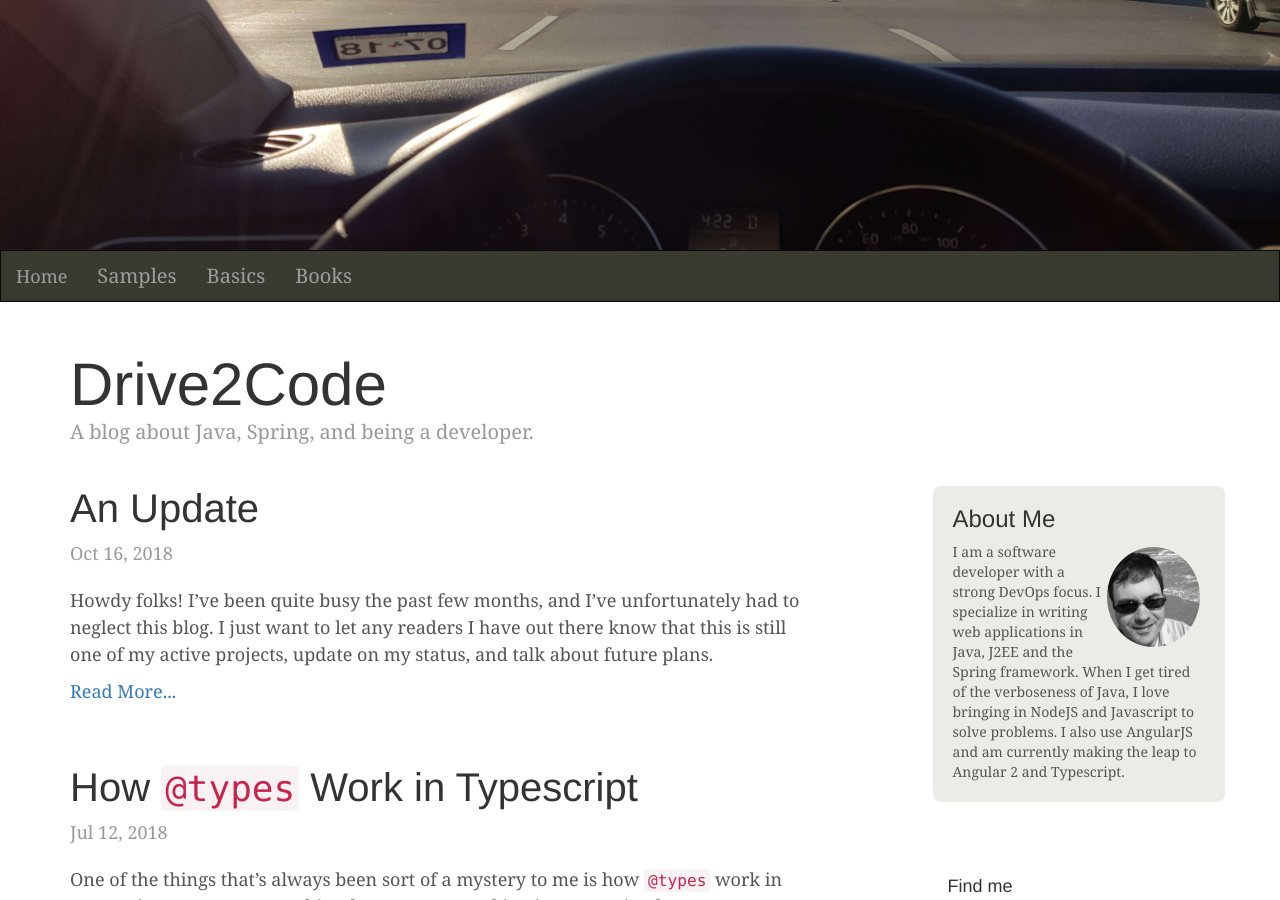
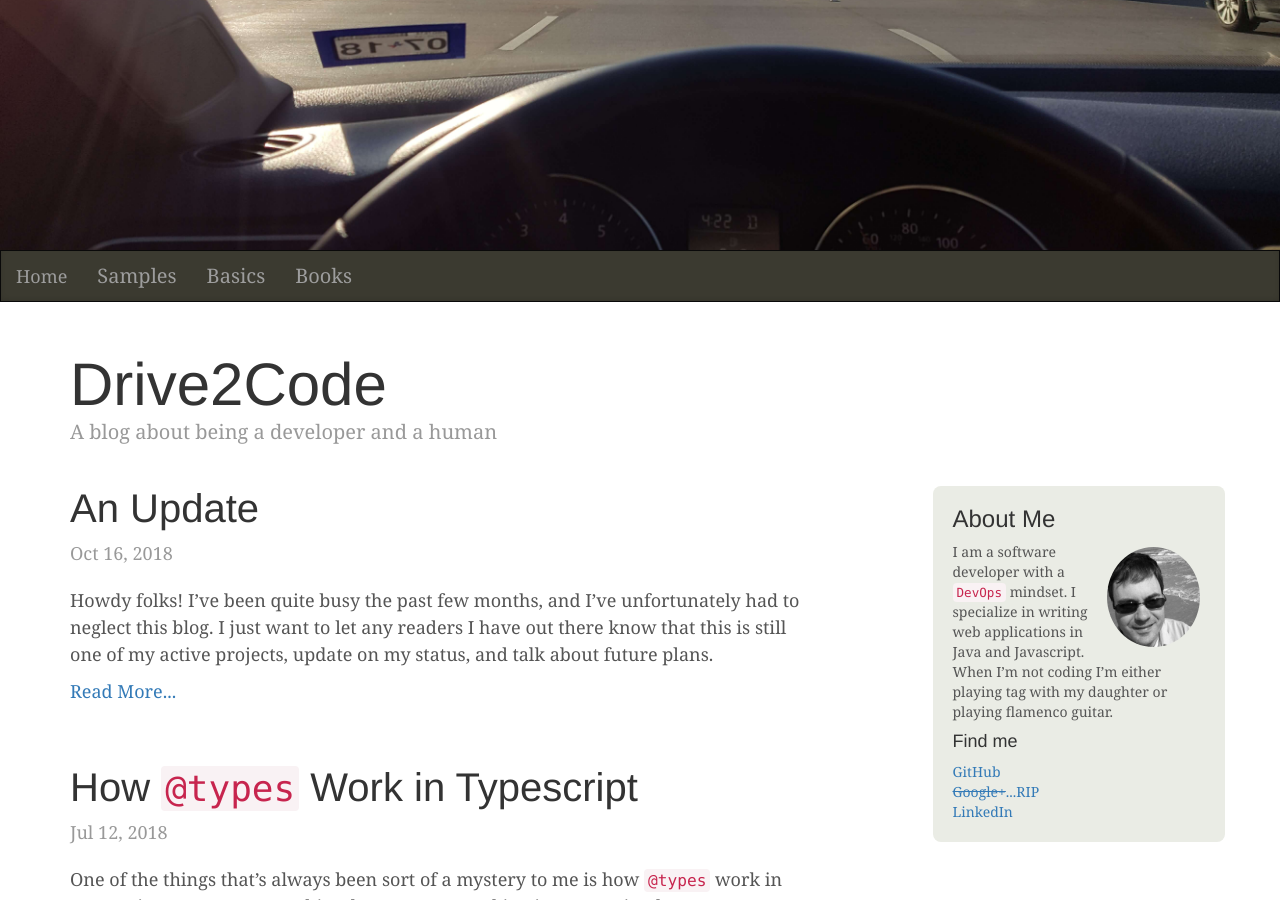
Before and after one commit to chasefranks/chasefranks.github.io, a Jekyll site: the page built from index.html, in a window 1280 px wide and 900 px high. Built offline with Jekyll 4.4.1, drawn with Linux system fonts in a browser that asks for light colours; the list of posts is cut into pages by our own code.

Commit message:
update blog subtitle in _config.yml and about me

```diff
--- a/_config.yml
+++ b/_config.yml
@@ -9,7 +9,7 @@
 title: Drive2Code
 email: clf112358@gmail.com
 description: > # this means to ignore newlines until "baseurl:"
-  A blog about Java, Spring, and being a developer.
+  A blog about being a developer and a human
 baseurl: "" # the subpath of your site, e.g. /blog
 url: "http://chasefranks.github.io" # the base hostname & protocol for your site
 github_username:  chasefranks
--- a/index.html
+++ b/index.html
@@ -1,7 +1,7 @@
 ---
 layout: default
 aboutMe: >
-  I am a software developer with a strong DevOps focus. I specialize in writing web applications in Java, J2EE and the Spring framework. When I get tired of the verboseness of Java, I love bringing in NodeJS and Javascript to solve problems. I also use AngularJS and am currently making the leap to Angular 2 and Typescript.
+  I am a software developer with a `DevOps` mindset. I specialize in writing web applications in Java and Javascript. When I'm not coding I'm either playing tag with my daughter or playing flamenco guitar.
 ---
 <div class="row">
 
@@ -39,8 +39,14 @@ aboutMe: >
       <h3>About Me</h3>
       <span><img class="img-circle" src="/images/profile.jpg" alt="Chase profile pic" /></span>
       <p>
-        {{ page.aboutMe }}
+        {{ page.aboutMe | markdownify }}
       </p>
+      <h4>Find me</h4>
+      <ol class="list-unstyled">
+        <li><a href="https://github.com/{{ site.github_username }}">GitHub</a></li>
+        <li><a href="https://plus.google.com/u/0/+ChaseFranks/posts"><strike>Google+</strike>...RIP</a></li>
+        <li><a href="https://www.linkedin.com/in/chasefranks">LinkedIn</a></li>
+      </ol>
     </div>
     <div class="sidebar-module">
       <!-- nothing to archive yet!
@@ -60,14 +66,6 @@ aboutMe: >
         <li><a href="#">April 2013</a></li>
       </ol> -->
     </div>
-    <div class="sidebar-module">
-      <h4>Find me</h4>
-      <ol class="list-unstyled">
-        <li><a href="https://github.com/{{ site.github_username }}">GitHub</a></li>
-        <li><a href="https://plus.google.com/u/0/+ChaseFranks/posts">Google+</a></li>
-        <li><a href="https://www.linkedin.com/in/chasefranks">LinkedIn</a></li>
-      </ol>
-    </div>
   </div><!-- /.blog-sidebar -->
 
 </div><!-- /.row -->
```
